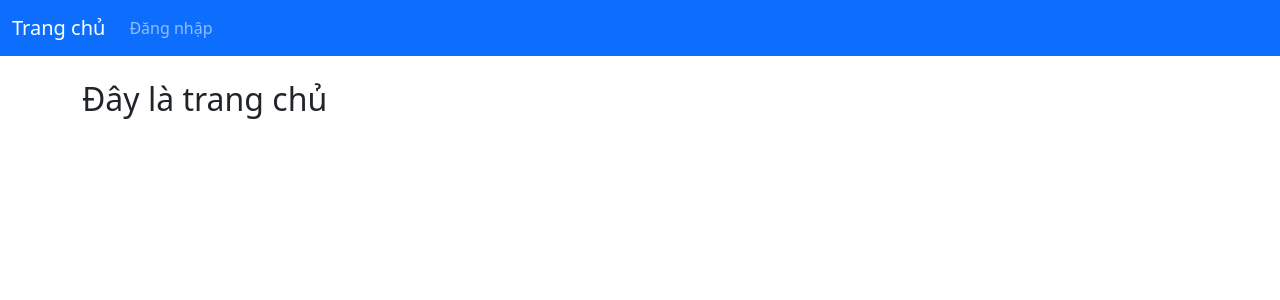
After one commit to ThuanNguyen211/CT467_QTDL, a Flask app: page / in a window 1280 px wide. The commit adds this page. Shown: the top 300 px of the page. Run offline with Flask 3, Linux system fonts and the light colour scheme.

Commit message:
add base.html for home

```diff
--- a/backend/app.py
+++ b/backend/app.py
@@ -28,4 +28,4 @@ app.register_blueprint(web_bp)
 
 
 if __name__ == '__main__':
-    app.run(port=5000)
+    app.run(port=5000, debug=True)
--- a/backend/routes/web_routes.py
+++ b/backend/routes/web_routes.py
@@ -1,6 +1,16 @@
 from flask import Blueprint, render_template, redirect, url_for
 
 web_bp = Blueprint('web', __name__)
+
+# -- Home ---
+@web_bp.route('/')
+def home():
+    return render_template('home.html')
+
+@web_bp.route('/login')
+def login():
+    return render_template('login.html')
+
 
 # ----------- BÁC SĨ -------------
 @web_bp.route('/doctor/profile')
--- /dev/null
+++ b/backend/templates/base.html
@@ -0,0 +1,24 @@
+<!DOCTYPE html>
+<html lang="vi">
+<head>
+    <meta charset="UTF-8">
+    <title>{% block title %}Bác sĩ - Phòng Khám{% endblock %}</title>
+    <link rel="stylesheet" href="https://cdn.jsdelivr.net/npm/bootstrap@5.3.2/dist/css/bootstrap.min.css">
+</head>
+<body>
+<nav class="navbar navbar-expand-lg navbar-dark bg-primary mb-4">
+  <div class="container-fluid">
+    <a class="navbar-brand" href="/">Trang chủ</a>
+    <div class="collapse navbar-collapse">
+      <ul class="navbar-nav me-auto mb-2 mb-lg-0">
+        <li class="nav-item"><a class="nav-link" href="/login">Đăng nhập</a></li>
+
+      </ul>
+    </div>
+  </div>
+</nav>
+<div class="container">
+    {% block content %}{% endblock %}
+</div>
+</body>
+</html>
--- /dev/null
+++ b/backend/templates/home.html
@@ -0,0 +1,7 @@
+{% extends 'base.html' %}
+{% block title %}Trang chủ{% endblock %}
+{% block content %}
+<div class="row justify-content-center">
+  <h2>Đây là trang chủ</h2>
+</div>
+{% endblock %}
--- a/backend/templates/login.html
+++ b/backend/templates/login.html
@@ -1,4 +1,4 @@
-{% extends 'base_doctor.html' %}
+{% extends 'base.html' %}
 {% block title %}Đăng nhập{% endblock %}
 {% block content %}
 <div class="row justify-content-center">
```
